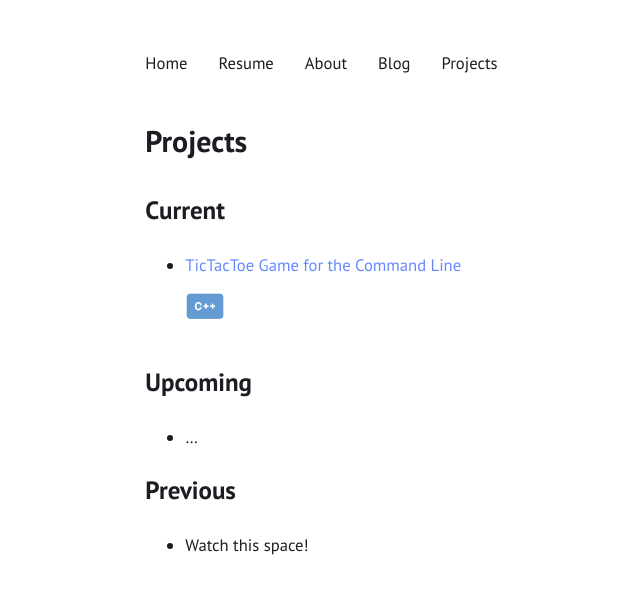
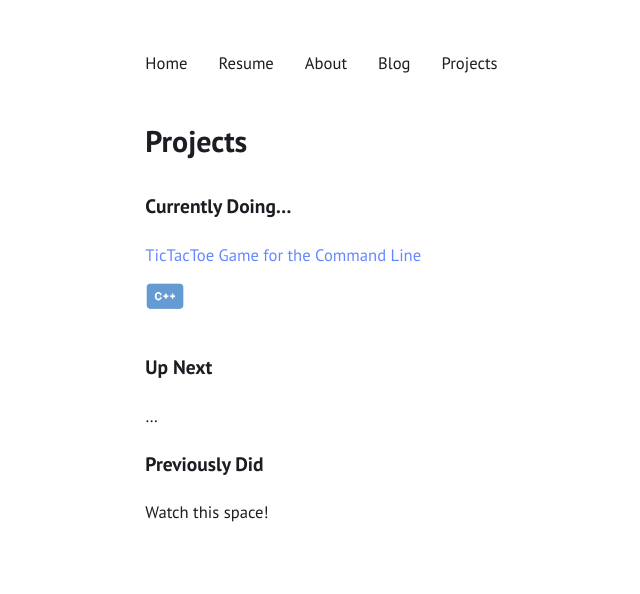
Before and after one commit to tessapower/tessapower.github.io, a Jekyll site: the page built from src/projects.md, in a window 1280 px wide. Shown: the top 594 px of the page, without its empty margins (158-798 px from the left). Built offline with Jekyll 4.4.1, drawn with Linux system fonts in a browser that asks for light colours.

Commit message:
Remove unordered list format

```diff
--- a/src/projects.md
+++ b/src/projects.md
@@ -2,14 +2,14 @@
 layout: page
 title: Projects
 ---
-## Current
+### Currently Doing...
 
-- [TicTacToe Game for the Command Line](https://github.com/tessapower/tictactoe)<br><img alt="The programming language used for this project is C++" src="/assets/tags/cpp.png" width=40/>
+[TicTacToe Game for the Command Line](https://github.com/tessapower/tictactoe)<br><img alt="The programming language used for this project is C++" src="/assets/tags/cpp.png" width=40/>
 
-## Upcoming
+### Up Next
 
-- ...
+...
 
-## Previous
+### Previously Did
 
-- Watch this space!
+Watch this space!
```
